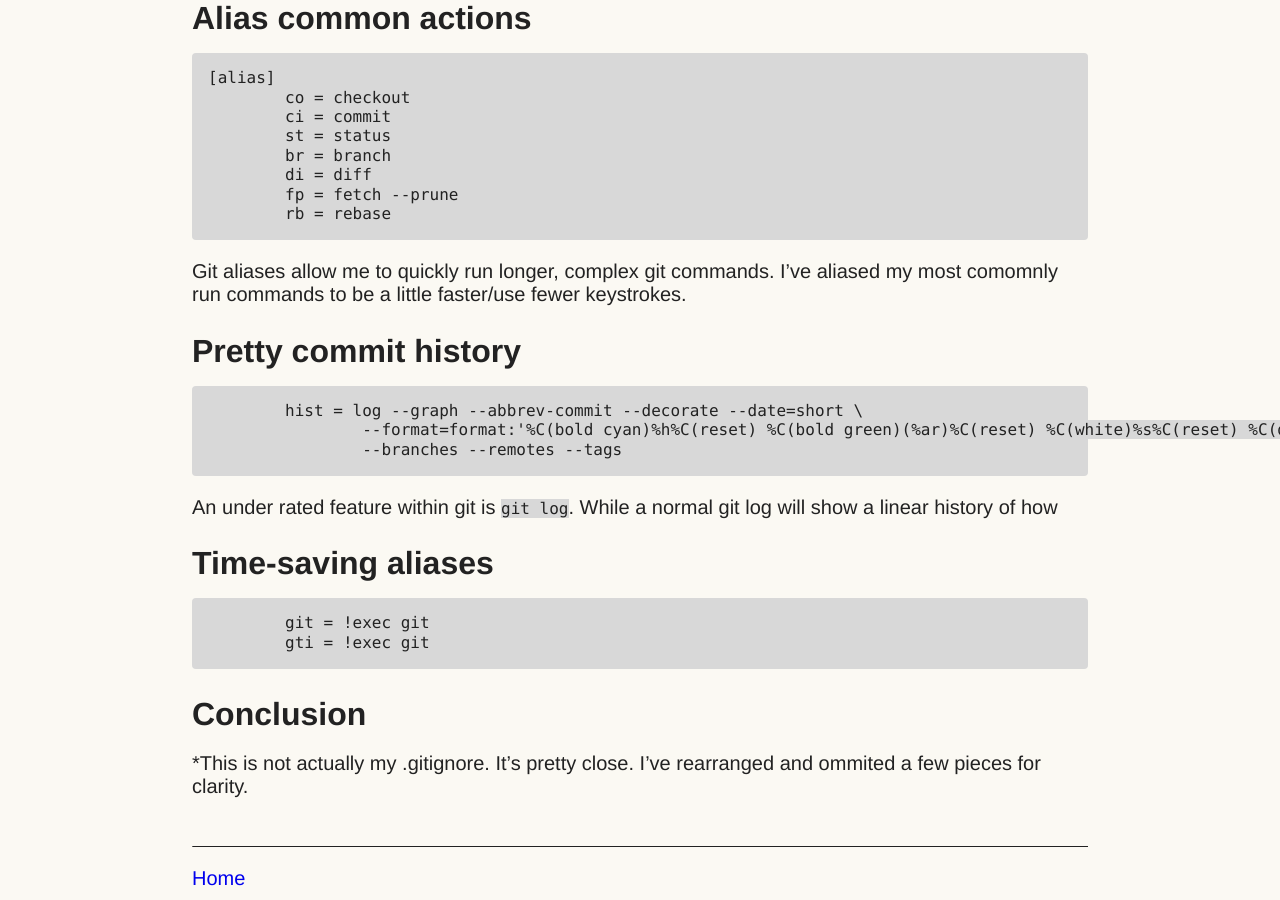
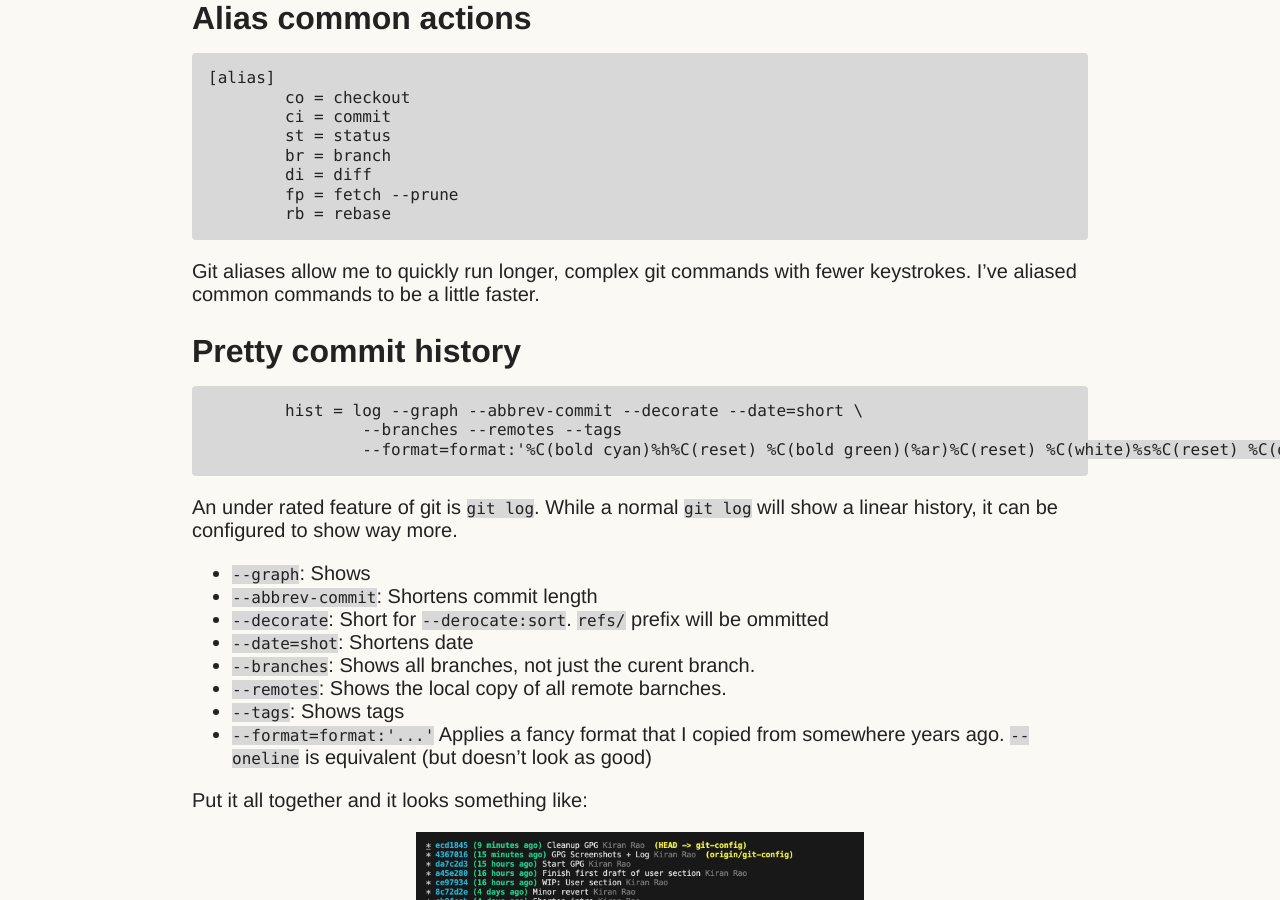
Before and after one commit to Kiran-Rao/kiran-rao.github.io, a Jekyll site: the page built from docs/unpublished/2024-06-13-git-config.md, in a window 1280 px wide and 900 px high, scrolled down 2314 px. Built offline with Jekyll 4.4.1, drawn with Linux system fonts in a browser that asks for light colours.

Commit message:
Git hist

````diff
--- a/docs/unpublished/2024-06-13-git-config.md
+++ b/docs/unpublished/2024-06-13-git-config.md
@@ -109,17 +109,30 @@ I cannot go in-depth into how GPG signing works. [How (and why) to sign Git comm
 	rb = rebase
 ```
 
-Git aliases allow me to quickly run longer, complex git commands. I've aliased my most comomnly run commands to be a little faster/use fewer keystrokes.
+Git aliases allow me to quickly run longer, complex git commands with fewer keystrokes. I've aliased common commands to be a little faster.
 
 ## Pretty commit history
 
 ```sh
 	hist = log --graph --abbrev-commit --decorate --date=short \
+		--branches --remotes --tags
 		--format=format:'%C(bold cyan)%h%C(reset) %C(bold green)(%ar)%C(reset) %C(white)%s%C(reset) %C(dim white)%an%C(reset) %C(bold yellow)%d%C(reset)' \
-		--branches --remotes --tags
 ```
 
-An under rated feature within git is `git log`. While a normal git log will show a linear history of how
+An under rated feature of git is `git log`. While a normal `git log` will show a linear history, it can be configured to show way more.
+
+- `--graph`: Shows
+- `--abbrev-commit`: Shortens commit length
+- `--decorate`: Short for `--derocate:sort`. `refs/` prefix will be ommitted
+- `--date=shot`: Shortens date
+- `--branches`: Shows all branches, not just the curent branch.
+- `--remotes`: Shows the local copy of all remote barnches.
+- `--tags`: Shows tags
+- `--format=format:'...'` Applies a fancy format that I copied from somewhere years ago. `--oneline` is equivalent (but doesn't look as good)
+
+Put it all together and it looks something like:
+
+<img class="diagram" src="/assets/gitconfig-hist.png" alt="terminal screenshot of the alias git hist " width="50%" >
 
 ## Time-saving aliases
 
````
Also changed, not shown: docs/assets/gitconfig-hist.png (added).
